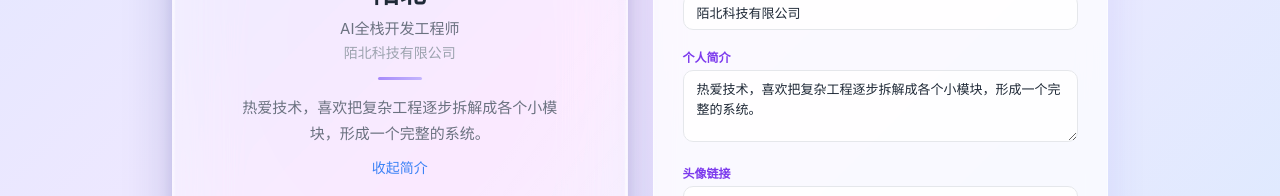
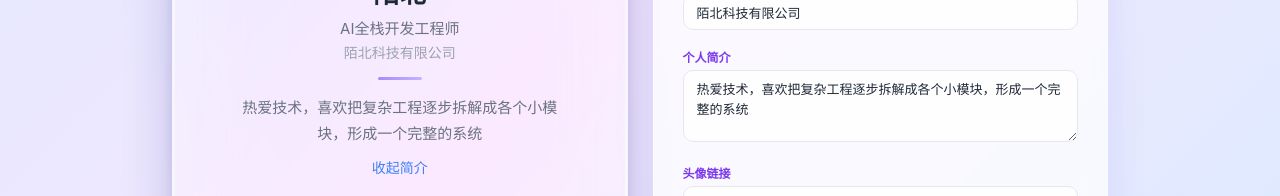
Before and after one commit to mobei-front/personal-business-card-generator, a Vue app: page / in a window 1280 px wide. Shown: the part 394-590 px from the top of the page. Built offline with nearby package versions, Linux system fonts and the light colour scheme.

Commit message:
docs: 修复 useCard 中默认表单的生物描述末尾标点
修正默认表单生物描述末尾多余的句号，保持文本一致性

```diff
--- a/src/composables/useCard.js
+++ b/src/composables/useCard.js
@@ -6,7 +6,7 @@ const createDefaultForm = () => ({
   name: '陌北',
   title: 'AI全栈开发工程师',
   company: '陌北科技有限公司',
-  bio: '热爱技术，喜欢把复杂工程逐步拆解成各个小模块，形成一个完整的系统。',
+  bio: '热爱技术，喜欢把复杂工程逐步拆解成各个小模块，形成一个完整的系统',
   avatar: 'https://mobei-kb.pages.dev/image/logo.png'
 })
 
```
